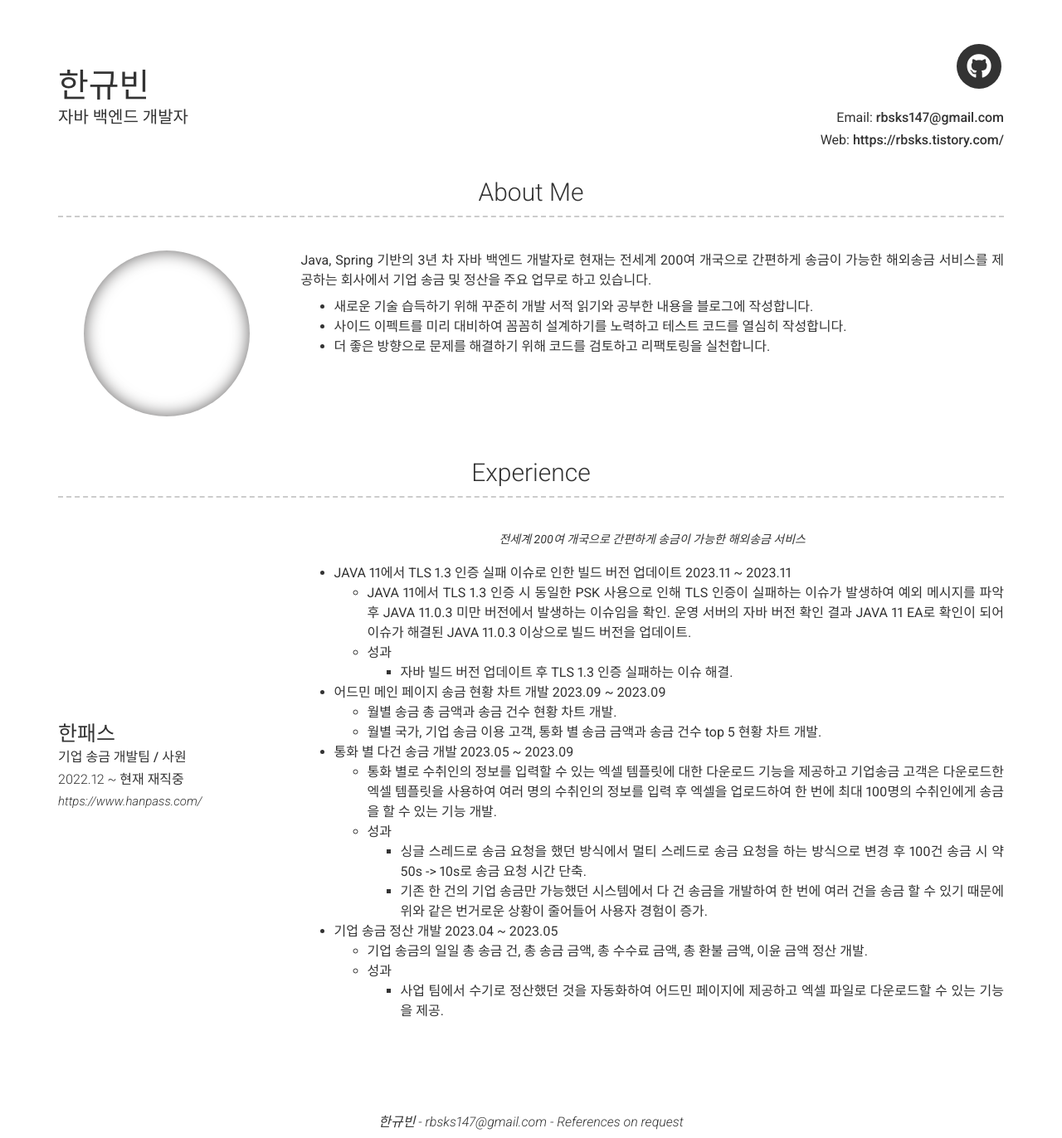
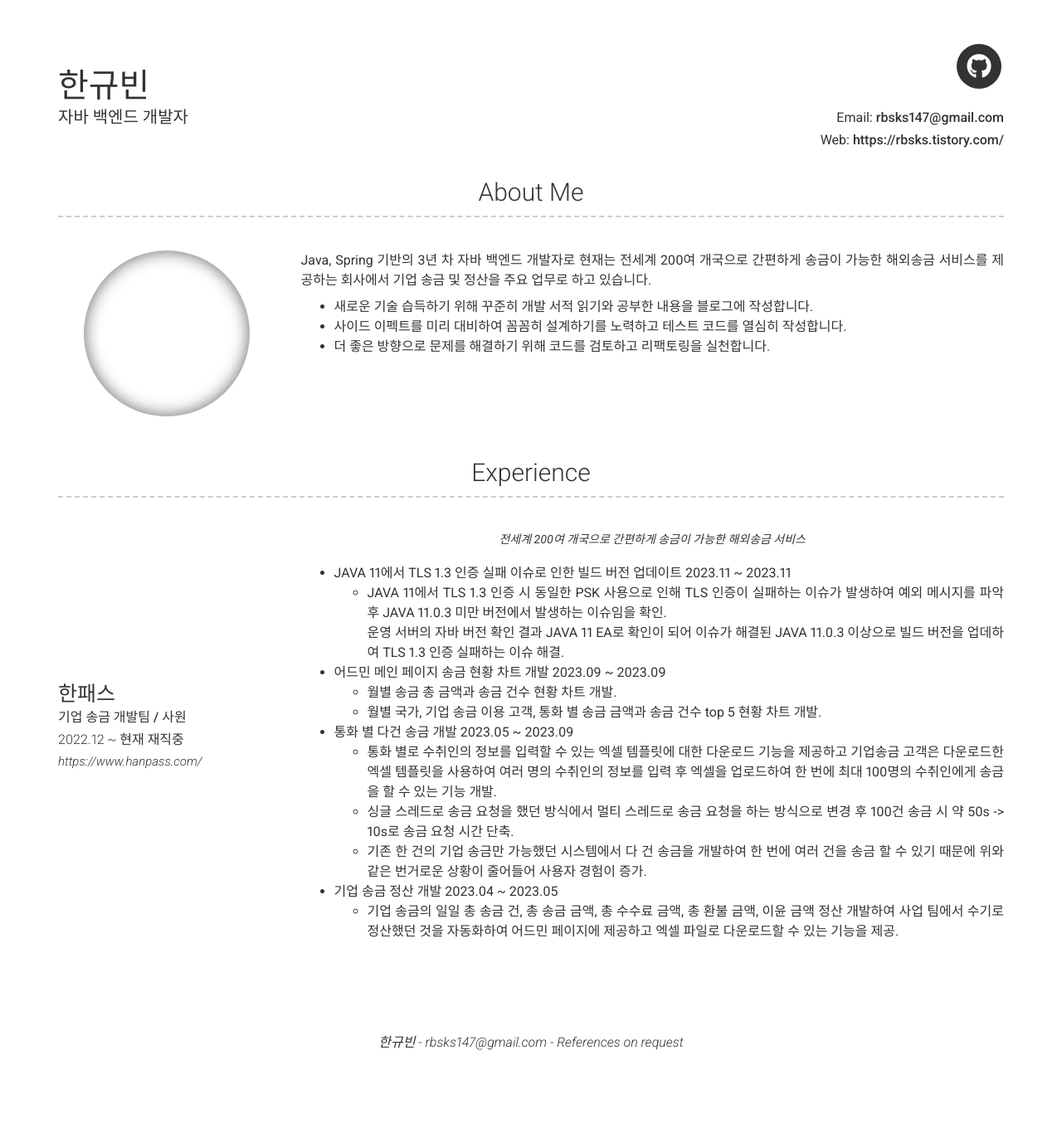
Before and after one commit to rbsks/rbsks.github.io, a Jekyll site: the page built from index.md, in a window 1280 px wide. Shown: the whole page at 83% size. Built offline with Jekyll 4.4.1, drawn with Linux system fonts in a browser that asks for light colours; nearby versions of some CDN libraries; after the commit the page ends 1276 px from its top, so only the background shows below that.

Commit message:
Update _config.yml

```diff
--- a/_config.yml
+++ b/_config.yml
@@ -69,21 +69,17 @@ content:
           전세계 200여 개국으로 간편하게 송금이 가능한 해외송금 서비스
         description: | # this will include new lines to allow paragraphs
           - JAVA 11에서 TLS 1.3 인증 실패 이슈로 인한 빌드 버전 업데이트 2023.11 ~ 2023.11
-            - JAVA 11에서 TLS 1.3 인증 시 동일한 PSK 사용으로 인해 TLS 인증이 실패하는 이슈가 발생하여 예외 메시지를 파악 후 JAVA 11.0.3 미만 버전에서 발생하는 이슈임을 확인. 운영 서버의 자바 버전 확인 결과 JAVA 11 EA로 확인이 되어 이슈가 해결된 JAVA 11.0.3 이상으로 빌드 버전을 업데이트.
-            - 성과
-              - 자바 빌드 버전 업데이트 후 TLS 1.3 인증 실패하는 이슈 해결.
+            - JAVA 11에서 TLS 1.3 인증 시 동일한 PSK 사용으로 인해 TLS 인증이 실패하는 이슈가 발생하여 예외 메시지를 파악 후 JAVA 11.0.3 미만 버전에서 발생하는 이슈임을 확인.
+            운영 서버의 자바 버전 확인 결과 JAVA 11 EA로 확인이 되어 이슈가 해결된 JAVA 11.0.3 이상으로 빌드 버전을 업데하여 TLS 1.3 인증 실패하는 이슈 해결.
           - 어드민 메인 페이지 송금 현황 차트 개발 2023.09 ~ 2023.09
             - 월별 송금 총 금액과 송금 건수 현황 차트 개발.
             - 월별 국가, 기업 송금 이용 고객, 통화 별 송금 금액과 송금 건수 top 5 현황 차트 개발.
           - 통화 별 다건 송금 개발 2023.05 ~ 2023.09
             - 통화 별로 수취인의 정보를 입력할 수 있는 엑셀 템플릿에 대한 다운로드 기능을 제공하고 기업송금 고객은 다운로드한 엑셀 템플릿을 사용하여 여러 명의 수취인의 정보를 입력 후 엑셀을 업로드하여 한 번에 최대 100명의 수취인에게 송금을 할 수 있는 기능 개발.
-            - 성과
-              - 싱글 스레드로 송금 요청을 했던 방식에서 멀티 스레드로 송금 요청을 하는 방식으로 변경 후 100건 송금 시 약 50s -> 10s로 송금 요청 시간 단축.
-              - 기존 한 건의 기업 송금만 가능했던 시스템에서 다 건 송금을 개발하여 한 번에 여러 건을 송금 할 수 있기 때문에 위와 같은 번거로운 상황이 줄어들어 사용자 경험이 증가.
+            - 싱글 스레드로 송금 요청을 했던 방식에서 멀티 스레드로 송금 요청을 하는 방식으로 변경 후 100건 송금 시 약 50s -> 10s로 송금 요청 시간 단축.
+            - 기존 한 건의 기업 송금만 가능했던 시스템에서 다 건 송금을 개발하여 한 번에 여러 건을 송금 할 수 있기 때문에 위와 같은 번거로운 상황이 줄어들어 사용자 경험이 증가.
           - 기업 송금 정산 개발 2023.04 ~ 2023.05
-            - 기업 송금의 일일 총 송금 건, 총 송금 금액, 총 수수료 금액, 총 환불 금액, 이윤 금액 정산 개발.
-            - 성과
-              - 사업 팀에서 수기로 정산했던 것을 자동화하여 어드민 페이지에 제공하고 엑셀 파일로 다운로드할 수 있는 기능을 제공.
+            - 기업 송금의 일일 총 송금 건, 총 송금 금액, 총 수수료 금액, 총 환불 금액, 이윤 금액 정산 개발하여 사업 팀에서 수기로 정산했던 것을 자동화하여 어드민 페이지에 제공하고 엑셀 파일로 다운로드할 수 있는 기능을 제공.
 
 # Footer
 footer_show_references: true
```
